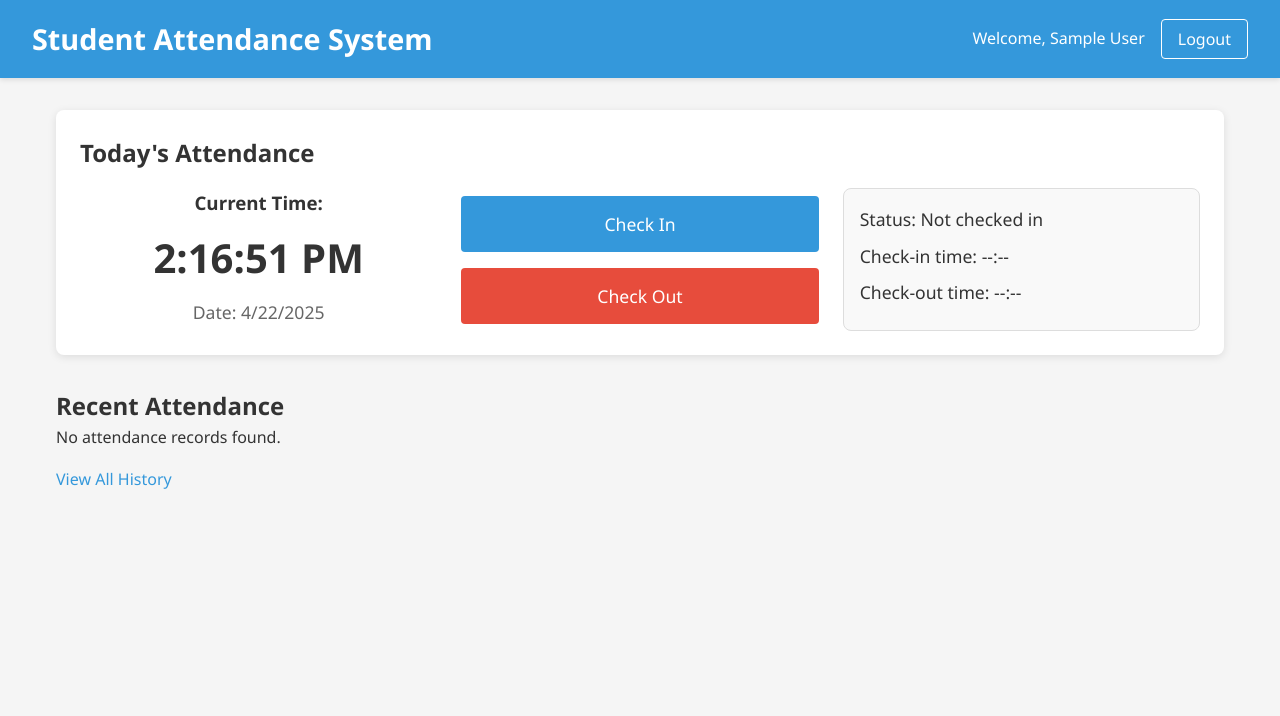
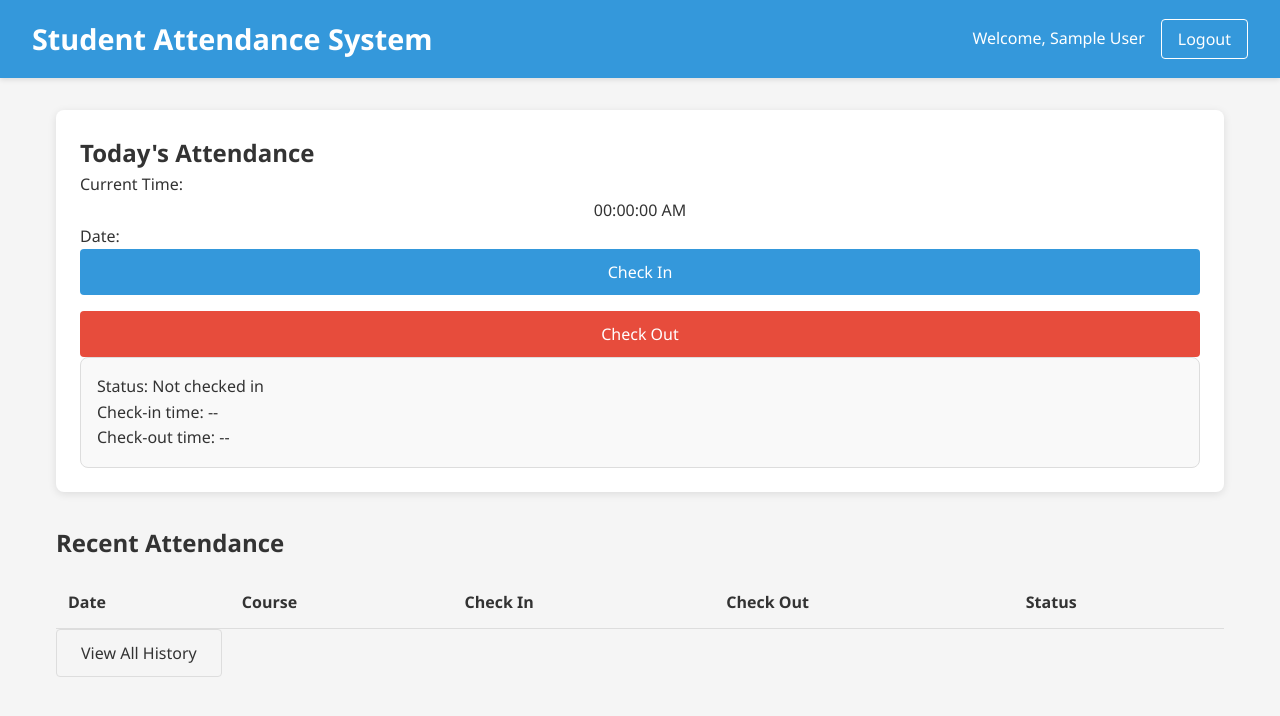
Before and after one commit to aday-coding/econ7085, a plain HTML site: page frontend/attendance.html in a window 1280 px wide. Drawn offline with Linux system fonts and the light colour scheme; sample sign-in values are in the browser's storage.

Commit message:
Update attendance.html

```diff
--- a/frontend/attendance.html
+++ b/frontend/attendance.html
@@ -4,7 +4,7 @@
 <head>
     <meta charset="UTF-8">
     <meta name="viewport" content="width=device-width, initial-scale=1.0">
-    <title>Student Attendance System</title>
+    <title>Student Attendance | Student Attendance System</title>
     <link rel="stylesheet" href="styles.css">
 </head>
 <body>
@@ -19,35 +19,51 @@
     <main>
         <section class="attendance-section">
             <h2>Today's Attendance</h2>
-            <div class="attendance-card">
-                <div class="current-time">
-                    <h3>Current Time:</h3>
-                    <div id="clock">00:00:00</div>
-                    <div id="date">Date: 00/00/0000</div>
-                </div>
 
-                <div class="attendance-actions">
-                    <button id="checkInBtn" class="action-btn">Check In</button>
-                    <button id="checkOutBtn" class="action-btn">Check Out</button>
-                </div>
+            <div class="time-display">
+                <div class="time-label">Current Time:</div>
+                <div class="current-time" id="currentTime">00:00:00 AM</div>
+                <div class="date-label">Date: <span id="currentDate"></span></div>
+            </div>
 
-                <div class="attendance-status">
-                    <p>Status: <span id="status">Not checked in</span></p>
-                    <p>Check-in time: <span id="checkInTime">--:--</span></p>
-                    <p>Check-out time: <span id="checkOutTime">--:--</span></p>
-                </div>
+            <!-- 课程信息将在这里动态插入 -->
+            <div id="courseInfoContainer" class="course-info-container"></div>
+
+            <div class="attendance-actions">
+                <button id="checkInBtn" class="primary-btn">Check In</button>
+                <button id="checkOutBtn" class="primary-btn">Check Out</button>
+            </div>
+
+            <div class="attendance-status">
+                <div id="attendanceStatus">Status: Not checked in</div>
+                <div id="checkInStatus">Check-in time: --</div>
+                <div id="checkOutStatus">Check-out time: --</div>
             </div>
         </section>
 
-        <section class="quick-history">
+        <section class="recent-attendance">
             <h2>Recent Attendance</h2>
-            <div id="recentAttendance">
-                <p>Loading recent attendance...</p>
+            <div class="attendance-table-container">
+                <table class="attendance-table">
+                    <thead>
+                        <tr>
+                            <th>Date</th>
+                            <th>Course</th>
+                            <th>Check In</th>
+                            <th>Check Out</th>
+                            <th>Status</th>
+                        </tr>
+                    </thead>
+                    <tbody id="recentAttendance">
+                        <!-- Recent attendance records will be displayed here -->
+                    </tbody>
+                </table>
             </div>
-            <a href="history.html" class="view-all-btn">View All History</a>
+            <button id="historyLink" class="secondary-btn">View All History</button>
         </section>
     </main>
 
+    <script src="course-schedule.js"></script>
     <script src="attendance.js"></script>
 </body>
 </html>
```
